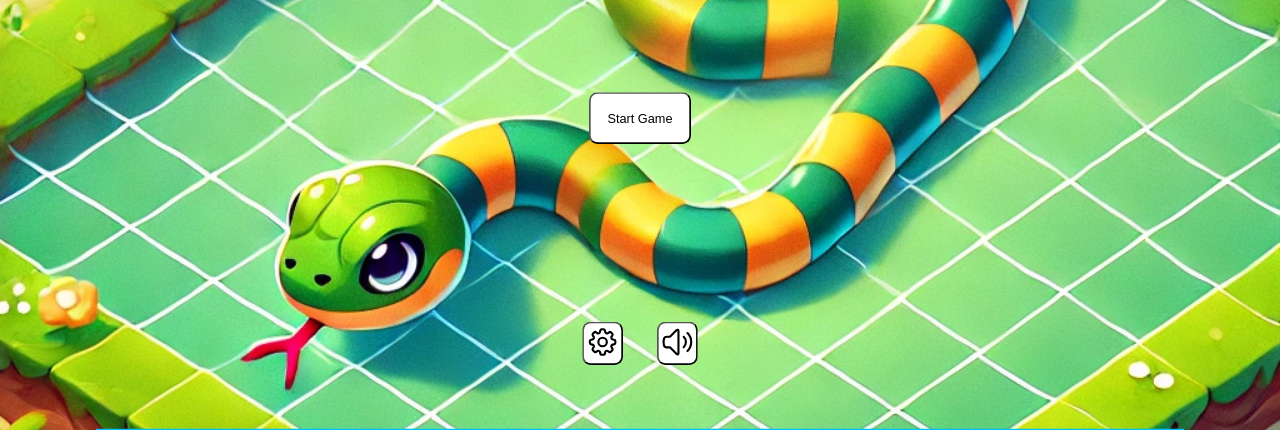
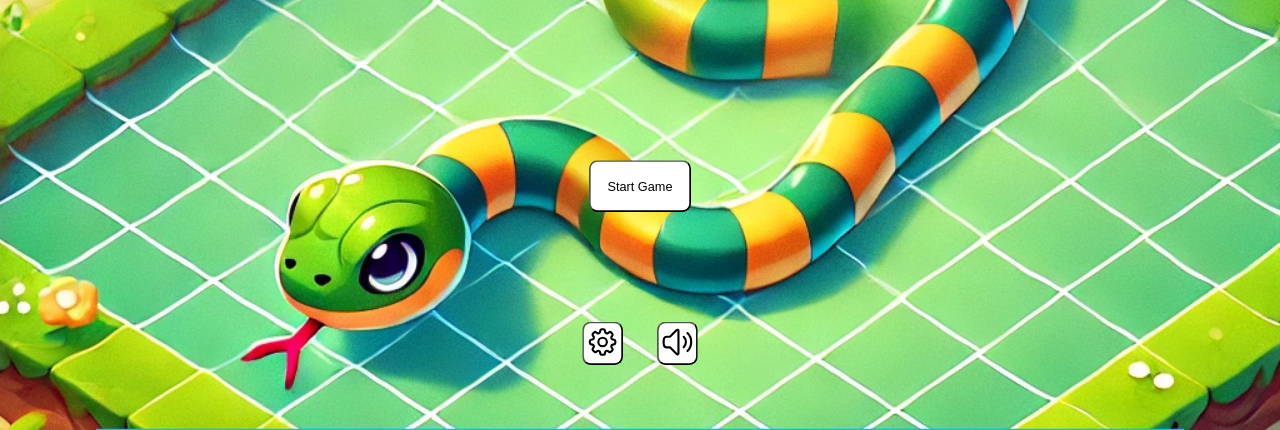
Before and after one commit to Eyesore123/Snake-game-JS-only, a plain HTML site: page index.html in a window 1280 px wide. Shown: the part 256-686 px from the top of the page. Drawn offline with Linux system fonts and the light colour scheme.

Commit message:
style fixes

```diff
--- a/styles.css
+++ b/styles.css
@@ -482,7 +482,7 @@ div#left.left {
     #startBtn {
         z-index: 2;
         position: fixed;
-        bottom: 50%;
+        bottom: 40%;
     }
 
     #gameCanvas {
```
